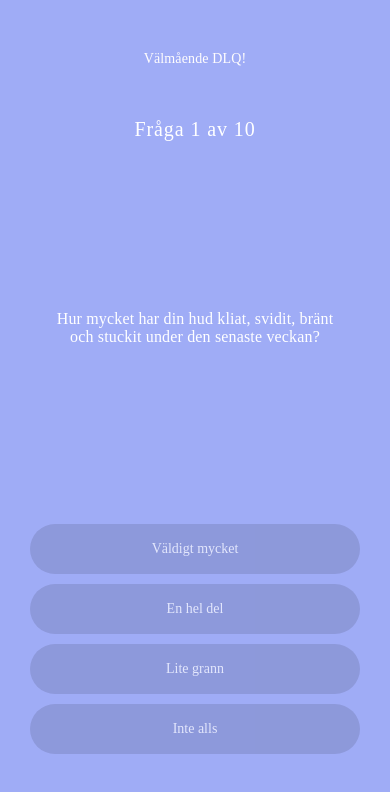
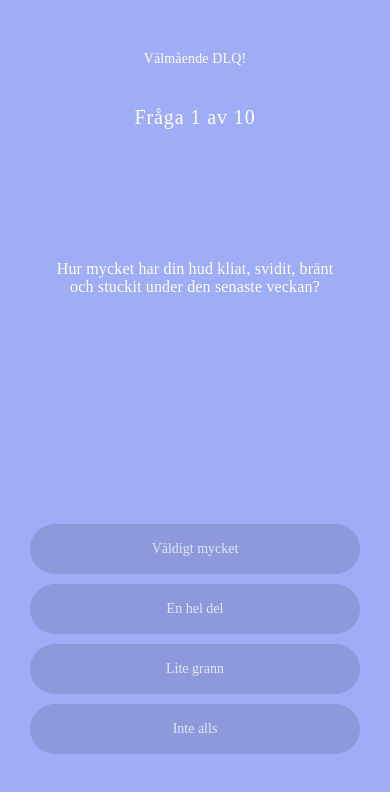
Before and after one commit to shoonne/itchycodetask, a React Native app: screen / in a window 390 px wide. Shown: the top 792 px of the page. Built offline with nearby package versions, Linux system fonts and the light colour scheme.

Commit message:
Added onpress to textbtn

```diff
--- a/src/components/Home.js
+++ b/src/components/Home.js
@@ -101,7 +101,13 @@ const App = () => {
                 </View>
             }
 
-            {showTextBtn ? <TextButton text={"Ej tillämpligt"}/> : null}
+            {
+                showTextBtn ?
+                <TextButton
+                onPress={() => setQuestionNumber(questionNumber + 1)}
+                text={"Ej tillämpligt"}/>
+                : null
+            }
 
           </View>
 
--- a/src/components/Question.js
+++ b/src/components/Question.js
@@ -28,7 +28,7 @@ class Question extends Component {
 
     render() {
       return (
-        <Animated.View style={{flex:1, opacity: this.state.fadeAnim,}}>
+        <Animated.View style={{flex:1, opacity: this.state.fadeAnim, marginBottom:100}}>
             <Text style={styles.text}>
               {this.props.question}
             </Text>
--- a/src/components/QuestionCounter.js
+++ b/src/components/QuestionCounter.js
@@ -22,7 +22,7 @@ const styles = {
         textAlign:'center',
         letterSpacing: 0.9,
         color:color.textColor,
-        top:102
+        top:90
     }
 }
 
--- a/src/components/TextButton.js
+++ b/src/components/TextButton.js
@@ -1,20 +1,25 @@
 import React from 'react';
-import { Text } from 'react-native';
+import { Text, TouchableOpacity } from 'react-native';
 import color from '../../constants/Colors';
 
 const TextButton = (props) => {
     return (
-        <Text style={styles.text}>{props.text}</Text>
+        <TouchableOpacity style={styles.container} onPress={props.onPress}>
+         <Text style={styles.text}>{props.text}</Text>
+        </TouchableOpacity>
     );
 }
 
 const styles = {
+    container: {
+        justifyContent:'center',
+        bottom:50,
+        position:'absolute'
+    },
     text: {
         textAlign:'center',
         fontFamily:'Poppins-Bold',
         color: color.textColor,
-        bottom:40,
-        position:'absolute'
     }
 }
 
```
